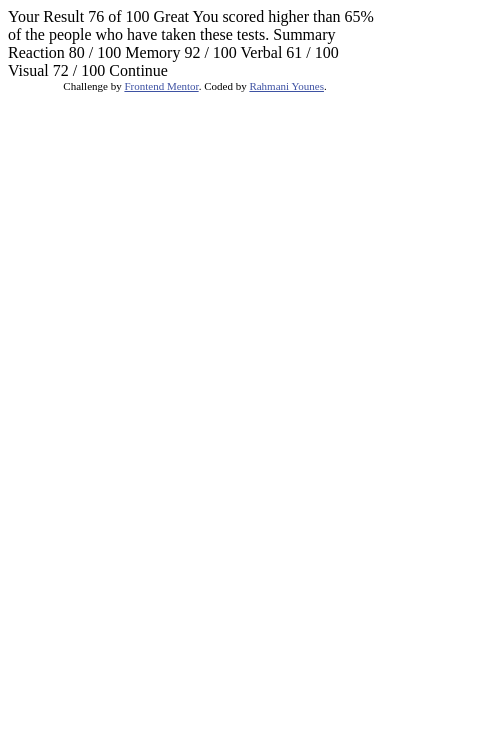
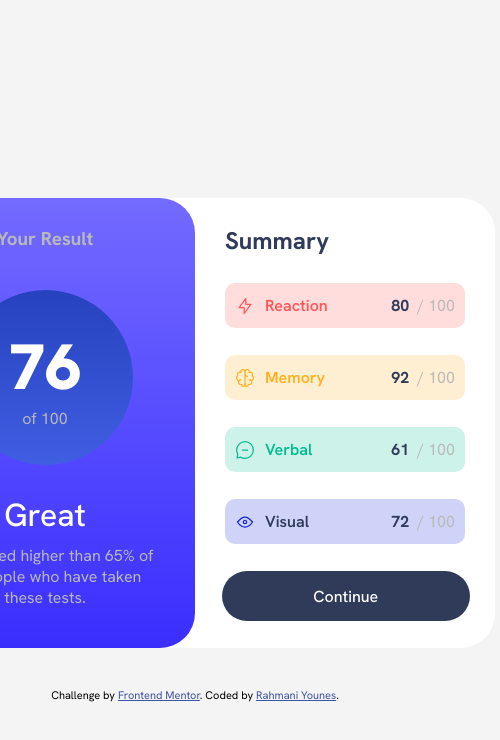
Before and after one commit to Rahmaniyounes/results-summary, a plain HTML site: page index.html in a window 390 px wide. Shown: the whole page, 500 px wide, since content can reach past the window. Drawn offline with Linux system fonts and the light colour scheme; a web font is replaced by a local one.

Commit message:
1ere mission front fini sans responsive

```diff
--- a/index.html
+++ b/index.html
@@ -7,6 +7,8 @@
   <!-- displays site properly based on user's device -->
 
   <link rel="icon" type="image/png" sizes="32x32" href="./assets/images/favicon-32x32.png">
+  <link rel="stylesheet" href="./style.css">
+  <link rel="stylesheet" href="https://fonts.google.com/specimen/Hanken+Grotesk">
 
   <title>Frontend Mentor | Results summary component</title>
 
@@ -21,32 +23,70 @@
       color: hsl(228, 45%, 44%);
     }
   </style>
+
 </head>
 
 <body>
+  <div class="main-container">
+    <div class="left-container">
+      <h3>Your Result</h3>
+      <div class="stat"><span> 76</span>
+        of 100</div>
 
-  Your Result
-  76
-  of 100
+      <h1> Great</h1>
+      <p> You scored higher than 65% of the people who have taken these tests.</p>
+    </div>
+    <div class="right-container">
+      <div class="main-summary">
+        <h2> Summary</h2>
 
-  Great
-  You scored higher than 65% of the people who have taken these tests.
+        <div class="category-1">
+          <div class="category-color"> <img src="./assets/images/icon-reaction.svg" alt="">
+            <div class="p-category-1"> Reaction</div>
+          </div>
 
-  Summary
+          <div class="summary-stat">
+            <div class="strong"> 80</div>&ensp;
+            <p> / 100</p>
+          </div>
+        </div>
+        <div class="category-2">
+          <div class="category-color"> <img src="./assets/images/icon-memory.svg" alt="">
+            <div class="p-category-2"> Memory</div>
+          </div>
 
-  Reaction
-  80 / 100
+          <div class="summary-stat">
+            <div class="strong"> 92</div> &ensp;
+            <p> / 100</p>
+          </div>
+        </div>
+        <div class="category-3">
+          <div class="category-color"> <img src="./assets/images/icon-verbal.svg" alt="">
+            <div class="p-category-3"> Verbal</div>
+          </div>
 
-  Memory
-  92 / 100
+          <div class="summary-stat">
+            <div class="strong"> 61</div>&ensp;
+            <p> / 100</p>
+          </div>
+        </div>
+        <div class="category-4">
+          <div class="category-color"> <img src="./assets/images/icon-visual.svg" alt="">
+            <div class="p-category-4"> Visual</div>
+          </div>
 
-  Verbal
-  61 / 100
+          <div class="summary-stat">
+            <div class="strong"> 72</div>&ensp;
+            <p> / 100</p>
+          </div>
+        </div>
 
-  Visual
-  72 / 100
 
-  Continue
+
+        <div class="btn"> Continue</div>
+      </div>
+    </div>
+  </div>
 
   <div class="attribution">
     Challenge by <a href="https://www.frontendmentor.io?ref=challenge" target="_blank">Frontend Mentor</a>.
--- a/style.css
+++ b/style.css
@@ -0,0 +1,220 @@
+@font-face {
+    font-family: Hanken Grotesk;
+    src: url(./assets/fonts/HankenGrotesk-VariableFont_wght.ttf)
+}
+
+html {
+    font-family: Hanken Grotesk;
+}
+
+body {
+    display: flex;
+    align-items: center;
+    justify-content: center;
+    min-height: 100vh;
+    flex-direction: column;
+    background: rgb(244, 244, 244);
+}
+
+.main-container {
+
+    height: 450px;
+    width: 600px;
+    border-radius: 35px;
+    display: flex;
+    background: hsl(0, 0%, 100%);
+
+}
+
+.left-container {
+    background: linear-gradient(#736AFF, #3A2EFE);
+    border-radius: 35px;
+    width: 50%;
+    display: flex;
+    flex-direction: column;
+    justify-content: space-around;
+    align-items: center;
+}
+
+
+span {
+    font-size: 4em;
+    font-weight: 900;
+}
+
+h1 {
+    position: relative;
+    top: 10px;
+    font-weight: 500;
+}
+
+h1,
+span {
+    color: white;
+    margin: 0;
+}
+
+.stat,
+h3,
+p {
+    color: rgb(185, 185, 185);
+}
+
+p {
+    width: 75%;
+    margin: 0;
+    text-align: center;
+    margin-bottom: 30px;
+}
+
+.stat {
+    background: linear-gradient(#2642be, #405ee2);
+    width: 175px;
+    border-radius: 100px;
+    height: 175px;
+    display: flex;
+    align-items: center;
+    justify-content: center;
+    flex-direction: column;
+}
+
+
+.right-container {
+    background: hsl(0, 0%, 100%);
+    width: 50%;
+    border-radius: 0 35px 35px 0;
+}
+
+.main-summary {
+    margin-left: 25px;
+    display: flex;
+    flex-direction: column;
+    height: 100%;
+    justify-content: space-evenly;
+    position: relative;
+    left: 5px;
+}
+
+
+h2 {
+    margin: 0;
+    color: hsl(224, 30%, 27%);
+}
+
+.category-1 {
+    display: flex;
+    flex-direction: row;
+    justify-content: space-between;
+    align-items: center;
+    width: 80%;
+    height: 45px;
+    background-color: hsl(0deg 100% 67% / 20%);
+    ;
+    border-radius: 10px;
+    padding-right: 10px;
+    padding-left: 10px;
+}
+
+.category-2 {
+    display: flex;
+    flex-direction: row;
+    justify-content: space-between;
+    align-items: center;
+    width: 80%;
+    height: 45px;
+    background-color: hsl(39deg 100% 56% / 20%);
+    border-radius: 10px;
+    padding-right: 10px;
+    padding-left: 10px;
+}
+
+.category-3 {
+    display: flex;
+    flex-direction: row;
+    justify-content: space-between;
+    align-items: center;
+    width: 80%;
+    height: 45px;
+    background-color: hsl(166deg 100% 37% / 20%);
+    border-radius: 10px;
+    padding-right: 10px;
+    padding-left: 10px;
+}
+
+.category-4 {
+    display: flex;
+    flex-direction: row;
+    justify-content: space-between;
+    align-items: center;
+    width: 80%;
+    height: 45px;
+    background-color: hsl(234deg 85% 45% / 20%);
+    border-radius: 10px;
+    padding-right: 10px;
+    padding-left: 10px;
+}
+
+.category-color {
+    display: flex;
+    width: 40%;
+    align-items: center;
+}
+
+.category-color img {
+    margin-right: 10px;
+}
+
+.p-category-1 {
+    font-weight: 600;
+    color: hsl(0, 100%, 67%);
+}
+
+.p-category-2 {
+    font-weight: 600;
+    color: hsl(39, 100%, 56%);
+}
+
+.p-category-3 {
+    font-weight: 600;
+    color: hsl(166, 100%, 37%);
+}
+
+.p-category-4 {
+    font-weight: 600;
+    color: hsl(224, 30%, 27%);
+}
+
+.summary-stat {
+    display: flex;
+}
+
+.summary-stat p {
+    margin: 0;
+}
+
+.strong {
+    font-weight: 700;
+    color: hsl(224, 30%, 27%);
+}
+
+.btn {
+    color: white;
+    background: hsl(224, 30%, 27%);
+    width: 90%;
+    display: flex;
+    justify-content: center;
+    height: 50px;
+    align-items: center;
+    border-radius: 30px;
+    font-weight: 500;
+    margin-left: -3px;
+}
+
+.btn:hover {
+    background: linear-gradient(#736AFF, #3A2EFE);
+}
+
+.attribution {
+    position: relative;
+    top: 40px;
+}
```
